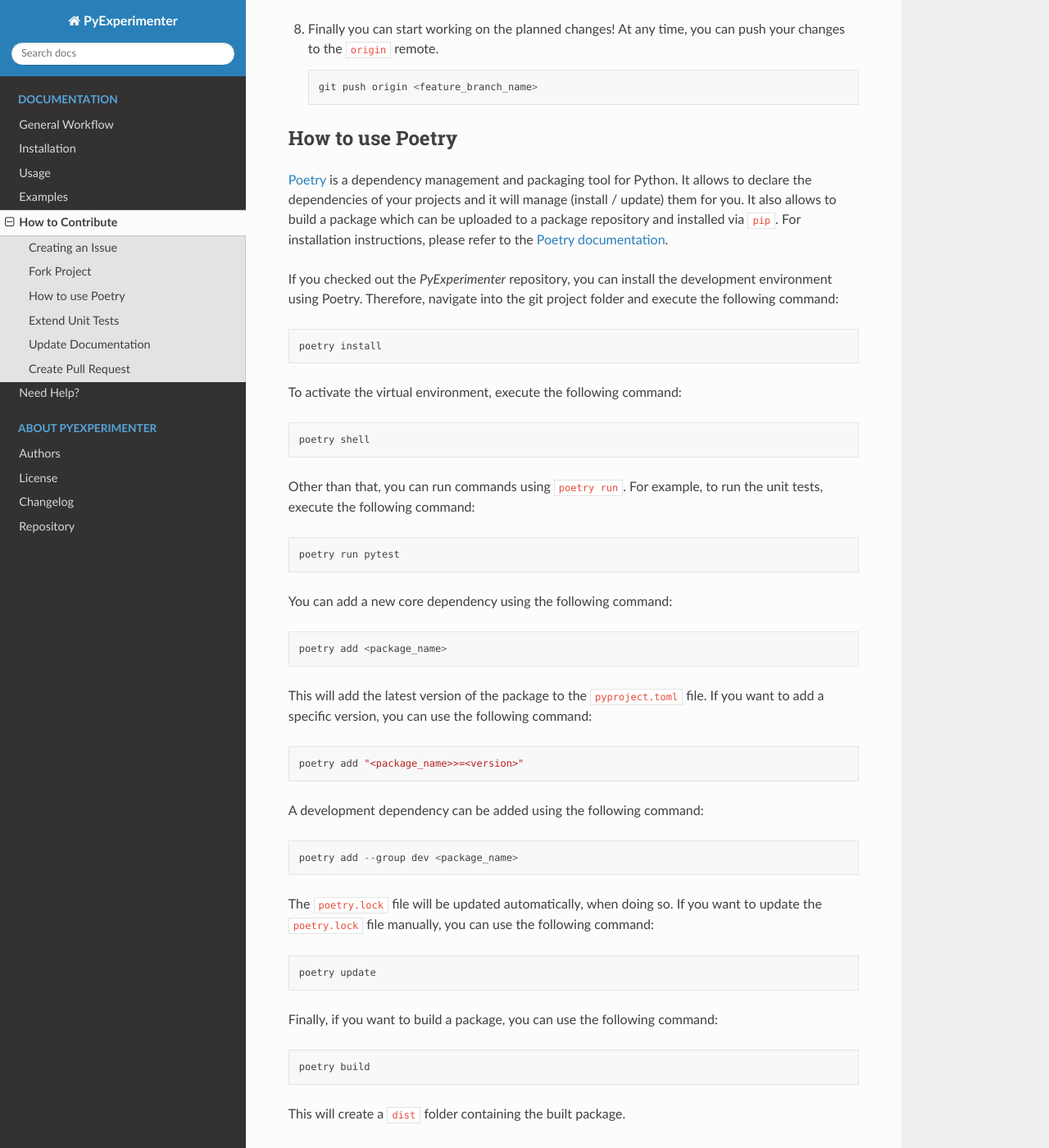
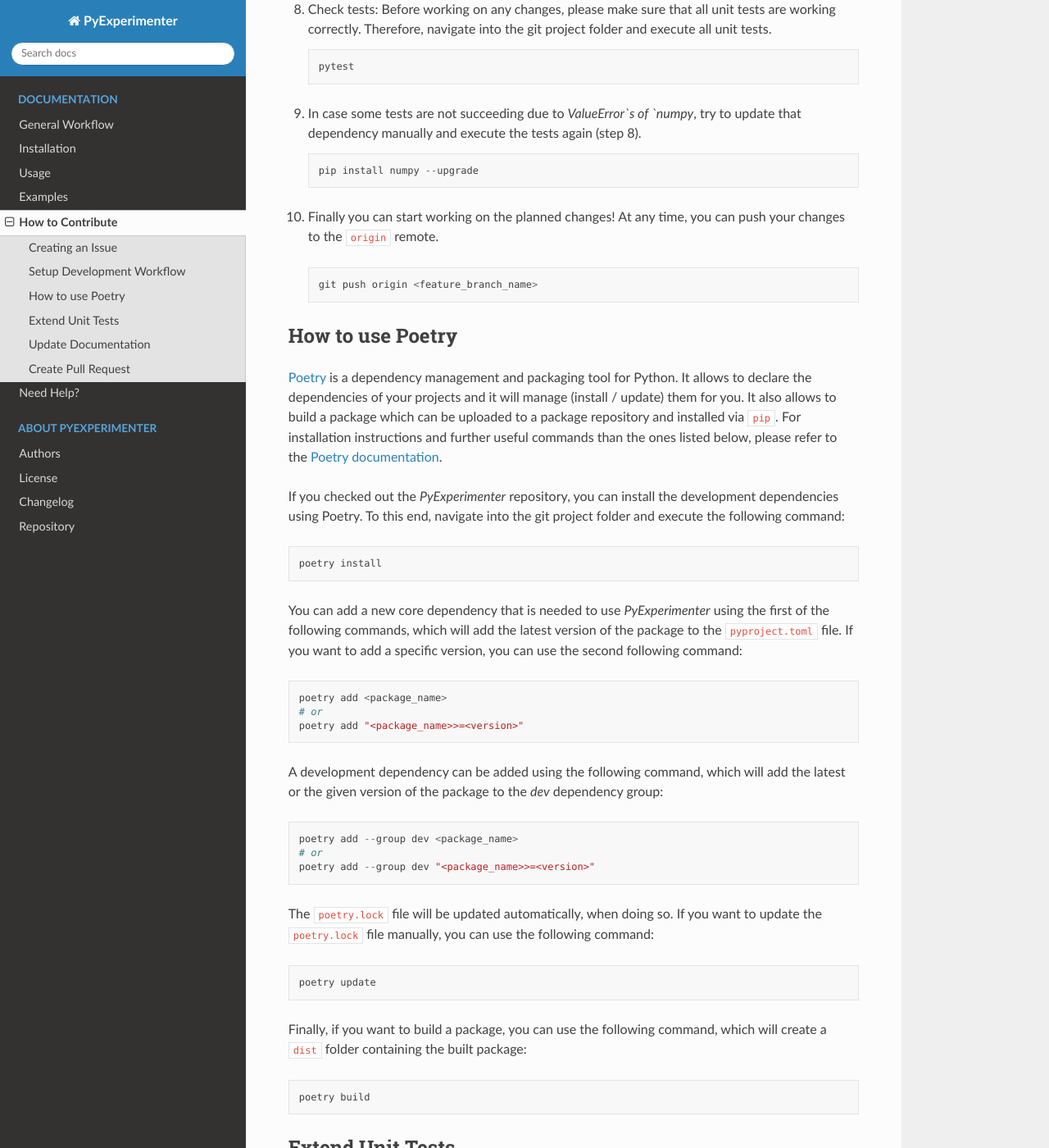
Before and after one commit to tornede/py_experimenter, a Sphinx documentation site: the page built from docs/source/how-to-contribute.rst, in a window 1280 px wide and 1400 px high, scrolled down 1969 px. Shown: the whole window at 82% size. Built offline with Sphinx 7.4.7 and the Read the Docs theme 2.0.0, drawn with Linux system fonts in a browser that asks for light colours; pages that are not in the unit, such as notebooks, are missing from menus; some of the changed text lies outside the part shown.

Commit message:
Fix installation issues with pandoc and numpy

```diff
--- a/docs/source/how-to-contribute.rst
+++ b/docs/source/how-to-contribute.rst
@@ -5,7 +5,7 @@
 How to Contribute
 ==================
 
-We would appreciate seeing you contributing to the `PyExperimenter`. If you have any new idea or have found a bug, please first make sure to check the existing `GitHub Issues <github_py_experimenter_issues_>`_. In case someone else have had a similar idea or has found the same bug, you could give further feedback on how to improve. Otherwise, please :ref:`create an according issue <contribute_create_issue>`. You are planning to work on this issue yourself, or you have found another issue you would like to work on? Great! Directly create a comment stating what exactly you are planning to do and :ref:`fork the project <contribute_fork_project>`.
+We would appreciate seeing you contributing to the `PyExperimenter`. If you have any new idea or have found a bug, please first make sure to check the existing `GitHub Issues <github_py_experimenter_issues_>`_. In case someone else have had a similar idea or has found the same bug, you could give further feedback on how to improve. Otherwise, please :ref:`create an according issue <contribute_create_issue>`. You are planning to work on this issue yourself, or you have found another issue you would like to work on? Great! Directly create a comment stating what exactly you are planning to do and :ref:`setup the development workflow <contribute_fork_project>`.
 
 At the end, please make sure that you also :ref:`extended the unit tests <contribute_unit_tests>` and that all unit tests are working correctly. Additionally, please :ref:`update the documentation <contribute_update_documentation>` according to your changes. At the very end, :ref:`create a pull request <contribute_pull_request>` and mention the issue on which the changes are based, which contains important information for the review.
 
@@ -36,14 +36,14 @@
 
 .. _contribute_fork_project:
 
-Fork Project
--------------
+Setup Development Workflow
+---------------------------
 
-The contribution workflow for the `PyExperimenter` is based on the fork-and-branch git workflow as described in this `blog post <fork_and_branch_workflow_>`_. The general steps are as follows:
+The development workflow for the `PyExperimenter` is based on the fork-and-branch git workflow as described in this `blog post <fork_and_branch_workflow_>`_. The general steps are as follows:
 
-1. Fork the GitHub repository: Log in to GitHub, go to the `PyExperimenter GitHub repository <github_py_experimenter_>`_ and click on ``Fork`` button in the top right corner.
+1. Fork the GitHub repository: Log into GitHub, go to the `PyExperimenter GitHub repository <github_py_experimenter_>`_ and click on ``Fork`` button in the top right corner.
 
-2. Clone your GitHub repository Fork: On your local machine, go into the folder where you want to clone the repository and clone your fork using the following command, but please ensure to replace ``<username>``.
+2. Clone your GitHub repository fork: On your local machine, go into the folder where you want to clone the repository and clone your fork using the following command, but please ensure to replace ``<username>``.
 
    .. code-block::
 
@@ -71,20 +71,31 @@
         conda create -n py-experimenter-env python=3.9
         conda activate py-experimenter-env
 
-6. Install the development environment using :ref:`poetry <use_poetry>`.
+6. Install the development dependencies using :ref:`poetry <use_poetry>`.
 
    .. code-block::
 
         poetry install
 
+7. Make sure to install `pandoc` separately in your anaconda environment `as this article suggests <pandoc_installation_>`_.
 
-7. Check tests: Before working on any changes, please make sure that all unit tests are working correctly. Therefore, navigate into the git project folder and execute all unit tests.
+   .. code-block::
+
+        conda install pandoc
+
+8. Check tests: Before working on any changes, please make sure that all unit tests are working correctly. Therefore, navigate into the git project folder and execute all unit tests.
 
    .. code-block::
 
         pytest
 
-8. Finally you can start working on the planned changes! At any time, you can push your changes to the ``origin`` remote.
+9. In case some tests are not succeeding due to `ValueError`s of `numpy`, try to update that dependency manually and execute the tests again (step 8).
+
+   .. code-block::
+
+        pip install numpy --upgrade
+
+10. Finally you can start working on the planned changes! At any time, you can push your changes to the ``origin`` remote.
 
    .. code-block::
 
@@ -96,43 +107,29 @@
 How to use Poetry
 -----------------
 
-`Poetry <poetry_>`_ is a dependency management and packaging tool for Python. It allows to declare the dependencies of your projects and it will manage (install / update) them for you. It also allows to build a package which can be uploaded to a package repository and installed via ``pip``. For installation instructions, please refer to the `Poetry documentation <poetry_docs_>`_.
+`Poetry <poetry_>`_ is a dependency management and packaging tool for Python. It allows to declare the dependencies of your projects and it will manage (install / update) them for you. It also allows to build a package which can be uploaded to a package repository and installed via ``pip``. For installation instructions and further useful commands than the ones listed below, please refer to the `Poetry documentation <poetry_docs_>`_.
 
-If you checked out the `PyExperimenter` repository, you can install the development environment using Poetry. Therefore, navigate into the git project folder and execute the following command:
+If you checked out the `PyExperimenter` repository, you can install the development dependencies using Poetry. To this end, navigate into the git project folder and execute the following command:
 
 .. code-block::
 
         poetry install
 
-To activate the virtual environment, execute the following command:
-
-.. code-block::
-
-        poetry shell
-
-Other than that, you can run commands using ``poetry run``. For example, to run the unit tests, execute the following command:
-
-.. code-block::
-
-        poetry run pytest
-
-You can add a new core dependency using the following command:
+You can add a new core dependency that is needed to use `PyExperimenter` using the first of the following commands, which will add the latest version of the package to the ``pyproject.toml`` file. If you want to add a specific version, you can use the second following command:
 
 .. code-block::
 
         poetry add <package_name>
-
-This will add the latest version of the package to the ``pyproject.toml`` file. If you want to add a specific version, you can use the following command:
-
-.. code-block::
-
+        # or
         poetry add "<package_name>>=<version>"
 
-A development dependency can be added using the following command:
+A development dependency can be added using the following command, which will add the latest or the given version of the package to the `dev` dependency group:
 
 .. code-block::
 
         poetry add --group dev <package_name>
+        # or
+        poetry add --group dev "<package_name>>=<version>"
 
 The ``poetry.lock`` file will be updated automatically, when doing so. If you want to update the ``poetry.lock`` file manually, you can use the following command:
 
@@ -140,15 +137,11 @@
 
         poetry update
 
-Finally, if you want to build a package, you can use the following command:
+Finally, if you want to build a package, you can use the following command, which will create a ``dist`` folder containing the built package:
 
 .. code-block::
 
         poetry build
-
-This will create a ``dist`` folder containing the built package.
-
-There are also other useful commands, which you can find in the `Poetry documentation <poetry_docs_>`_.
 
 .. _contribute_unit_tests:
 
--- a/pyproject.toml
+++ b/pyproject.toml
@@ -29,6 +29,7 @@
 numpy = ">=1.15"
 pandas = ">=1.0"
 mysql-connector-python = ">=8.0"
+jupyterlab = "^3.5.0"
 
 [tool.poetry.group.dev.dependencies]
 pytest = ">=7.0"
```
Also changed, not shown: other parts of docs/source/how-to-contribute.rst (+1 -0 lines), 1 other file.
